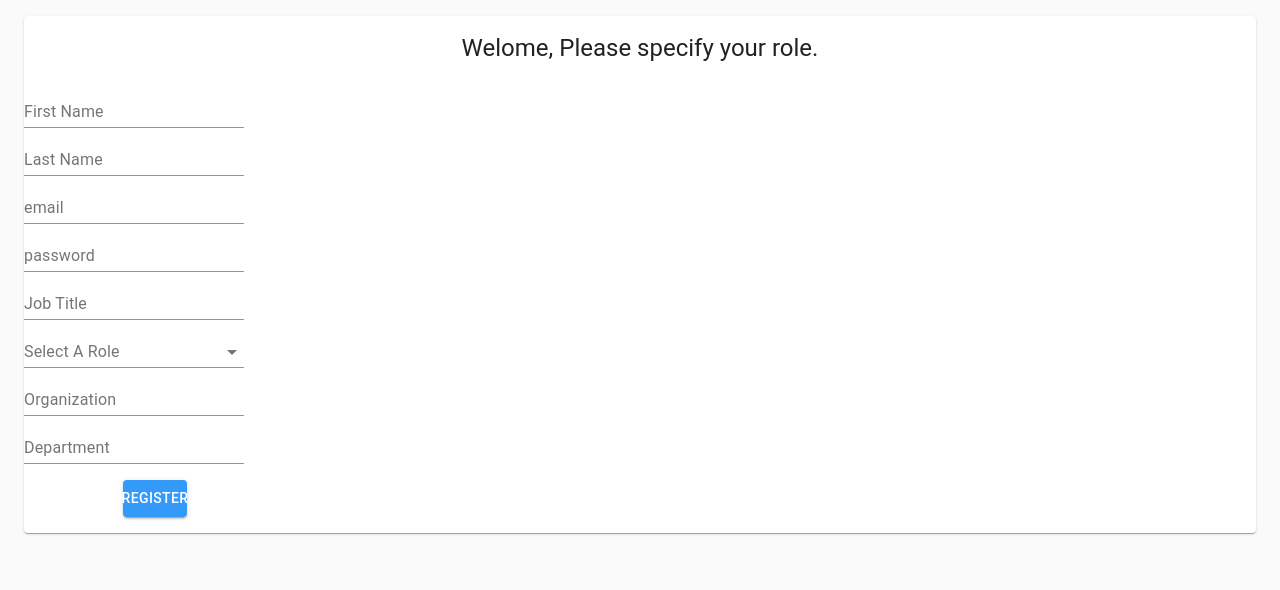
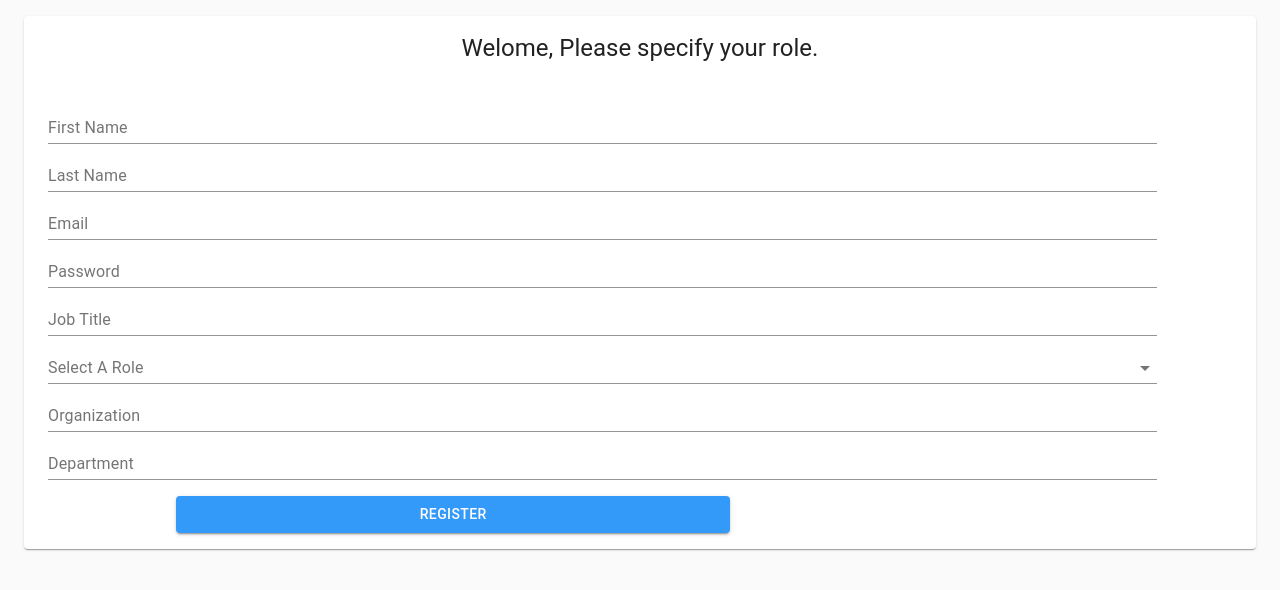
Before and after one commit to rleslie1015/kansha-fe, a React (Create React App) app in the folder react-app/: page /onboarding in a window 1280 px wide. Shown: the top 590 px of the page. Built offline with nearby package versions, Linux system fonts and the light colour scheme; what auth0-js would draw is missing.

Commit message:
Basic Profile Page Displaying, need OB data/ started styling
Co-authored by: Ty
Co-authored by: Sydney

```diff
--- a/react-app/src/App.jsx
+++ b/react-app/src/App.jsx
@@ -3,6 +3,7 @@ import { Route } from 'react-router-dom';
 import Home from './Home';
 import Login from './Login';
 import Onboarding from './Onboarding';
+import Profile from './Profile';
 
 export const App = () => {
 	return (
@@ -10,6 +11,7 @@ export const App = () => {
 			<Route exact path="/" component={Login} />
 			<Route path="/home" component={Home} />
 			<Route path="/onboarding" component={Onboarding} />
+			<Route path="/profile" component={Profile} />
 		</div>
 	);
 };
--- a/react-app/src/Onboarding.jsx
+++ b/react-app/src/Onboarding.jsx
@@ -20,12 +20,13 @@ const useStyles = makeStyles(theme => ({
         padding: '1rem .5rem',
     },
     form: {
-        width: '100%',
-        marginTop: '1rem'
+        width: '90%',
+        marginTop: '1rem',
+        marginLeft: '1.5rem'
     },
     button: {
-        width: '10%',
-        margin: '1rem 45%',
+        width: '50%',
+        margin: '1rem 8rem',
         backgroundColor: '#349AFA',
         color: 'white',
         textDecoration: 'none',
@@ -51,7 +52,7 @@ function Onboarding(props) {
                     <Typography className={classes.typo} variant="h5">
                         Welome, Please specify your role.
                     </Typography>
-                    <FormControl>
+                    <FormControl className={classes.form}>
                         <TextField
                             label="First Name"
                             name = "first_name"
@@ -63,12 +64,12 @@ function Onboarding(props) {
                             onChange = {handleChange}
                         />
                         <TextField
-                            label="email"
+                            label="Email"
                             name = "email"
                             onChange = {handleChange}
                         />
                         <TextField
-                            label="password"
+                            label="Password"
                             name = "password"
                             onChange = {handleChange}
                         />
--- /dev/null
+++ b/react-app/src/Profile.jsx
@@ -0,0 +1,87 @@
+import React, { useEffect } from 'react';
+import Auth from './Auth';
+import { Container, Typography, Paper, Card } from '@material-ui/core';
+import { makeStyles } from '@material-ui/core/styles';
+import { connect } from 'react-redux';
+import { login } from './store/actions/user-actions';
+
+const useStyles = makeStyles(theme => ({
+    root: {
+        display: 'flex',
+        flexDirection: 'row',
+        width: '100%',
+        minHeight: '100%',
+    },
+    paper: {
+        marginTop: '1rem',
+    },
+    typo: {
+        display: 'flex',
+        justifyContent: 'center',
+        padding: '1rem .5rem',
+    },
+    userInfo: {
+        display: 'flex',
+        justifyContent: 'center',
+        width: '600px'
+    },
+    profilePic: {
+
+    }
+}))
+
+const auth = new Auth();
+
+function Profile({ login, user }) {
+    const classes = useStyles();
+
+    useEffect(() => {
+		auth.handleAuthentication();
+        login(auth.getProfile());
+    }, [login]);
+
+    console.log({user})
+    return (
+        <div id="Profile">
+            <Container fixed className={classes.root}>
+                <Container fixed className={classes.leftContainer}>
+                    <Card className={classes.userInfo}>
+                        <Paper className={classes.paper}>
+                            <img src={user.profile.picture} className={classes.profilePic} />
+                            <Typography className={classes.typo} variant="h5">
+                                Name: { user.profile.nickname }
+                            </Typography>
+                            <Typography className={classes.typo}>
+                                Job Title
+                            </Typography>
+                            <Typography className={classes.typo}>
+                                Department
+                            </Typography>
+                        </Paper>
+                    </Card>
+                    <Card className={classes.badges}>
+                        <Paper className={classes.paper}>
+                            <Typography className={classes.typo} variant="h5">
+                            BADGES
+                            </Typography>
+                        </Paper>
+                    </Card>
+                </Container>
+                <Container fixed className={classes.rightContainer}>
+                    <Paper className={classes.paper}>
+                        <Typography className={classes.typo} variant="h5">
+                            Activity
+                                <Card className={classes.recCard}>
+                                    <Typography className={classes.typo}>
+                                        Thanks!
+                                    </Typography>
+                                </Card>
+                        </Typography>
+                    </Paper>
+                </Container>
+            </Container>
+        </div>
+    )
+}
+
+export default connect(state => ({ ...state }), { login })(Profile);
```
